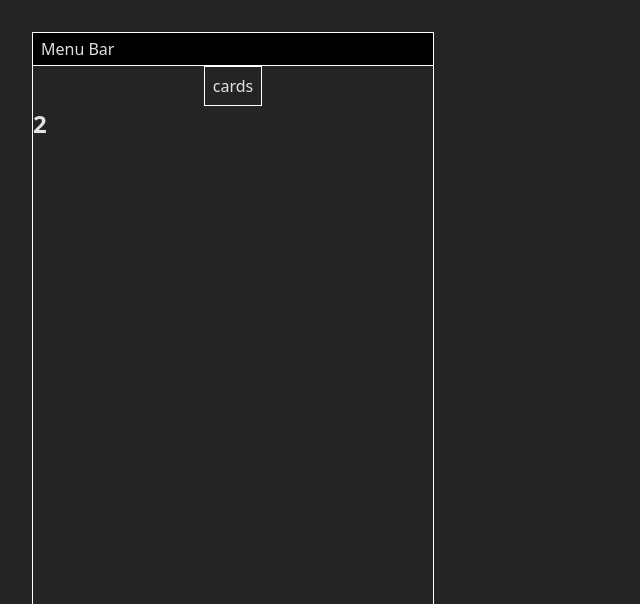
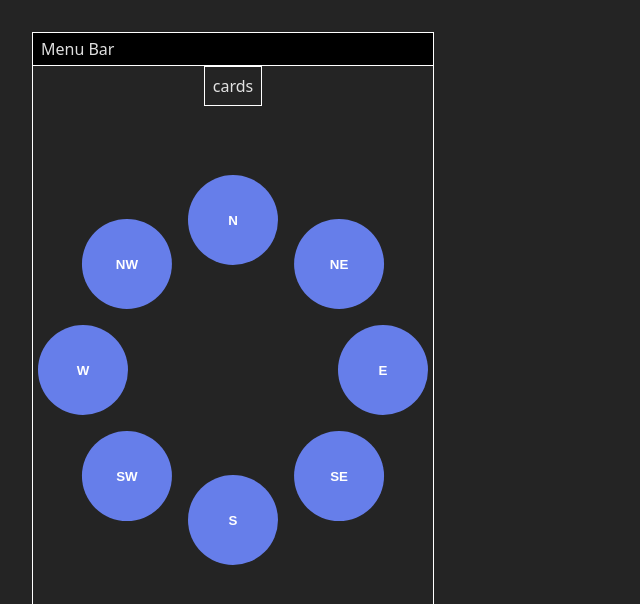
Before and after one commit to jacquikeating/wurm-buddy, a React (Vite) app: page / in a window 1280 px wide. Both pictures are taken after a click on the element "Cards". Shown: the top 604 px of the page, without its empty margins (0-640 px from the left). Built offline with nearby package versions, Linux system fonts and the light colour scheme.

Commit message:
Created 8 buttons in a circle oin Screen2

```diff
--- a/src/components/Screen2.jsx
+++ b/src/components/Screen2.jsx
@@ -1,7 +1,30 @@
 export default function Screen2() {
     return (
-        <div>
-            <h2>2</h2>
+        <div className="screen-2">
+            <button class="clone-button" style={{"--i": 0}}>
+                <span>E</span>
+            </button>
+            <button class="clone-button" style={{"--i": 1}}>
+                <span>SE</span>
+            </button>
+            <button class="clone-button" style={{"--i": 2}}>
+                <span>S</span>
+            </button>
+            <button class="clone-button" style={{"--i": 3}}>
+                <span>SW</span>
+            </button>
+            <button class="clone-button" style={{"--i": 4}}>
+                <span>W</span>
+            </button>
+            <button class="clone-button" style={{"--i": 5}}>
+                <span>NW</span>
+            </button>
+            <button class="clone-button" style={{"--i": 6}}>
+                <span>N</span>
+            </button>
+            <button class="clone-button" style={{"--i": 7}}>
+                <span>NE</span>
+            </button>
         </div>
     )
 }
--- a/src/index.css
+++ b/src/index.css
@@ -13,6 +13,9 @@
   text-rendering: optimizeLegibility;
   -webkit-font-smoothing: antialiased;
   -moz-osx-font-smoothing: grayscale;
+
+  --total: 8; /* How many items to be displayed in a ring on Screen2 */
+  --radius: 150px; /* Circle size */
 }
 
 .container {
@@ -78,3 +81,38 @@ main {
     }
   }
 }
+
+
+/* SCREEN 2 */
+.screen-2 {
+  position: relative;
+  width: calc(var(--radius) * 2);
+  height: calc(var(--radius) * 2);
+  margin: auto;
+}
+
+.clone-button {
+  position: absolute;
+  top: 50%;
+  left: 50%;
+  width: 90px;
+  height: 90px;
+  margin: -45px;
+
+  background: #667eea;
+  color: white;
+  border-radius: 50%;
+  border: none;
+
+  display: grid;
+  place-items: center;
+  font-weight: 600;
+
+  --angle: calc(360deg / var(--total) * var(--i));
+
+  transform:
+    rotate(var(--angle))              /* Rotate to position */
+    translateX(var(--radius))         /* Move away from center */
+    rotate(calc(-1 * var(--angle)));  /* Rotate back */
+    /* Credit: https://medium.com/@mohitphogat/how-to-arrange-elements-in-a-circle-using-just-css-no-javascript-required-1bd35582307f */
+}
```
